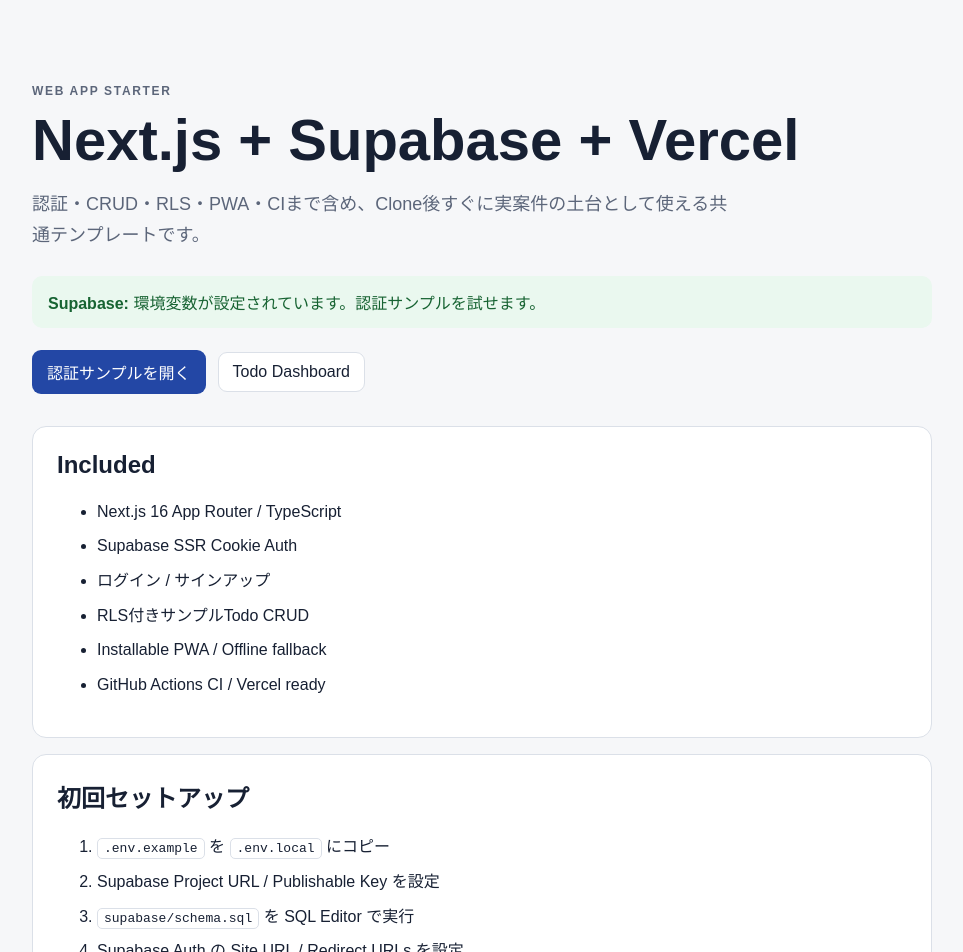
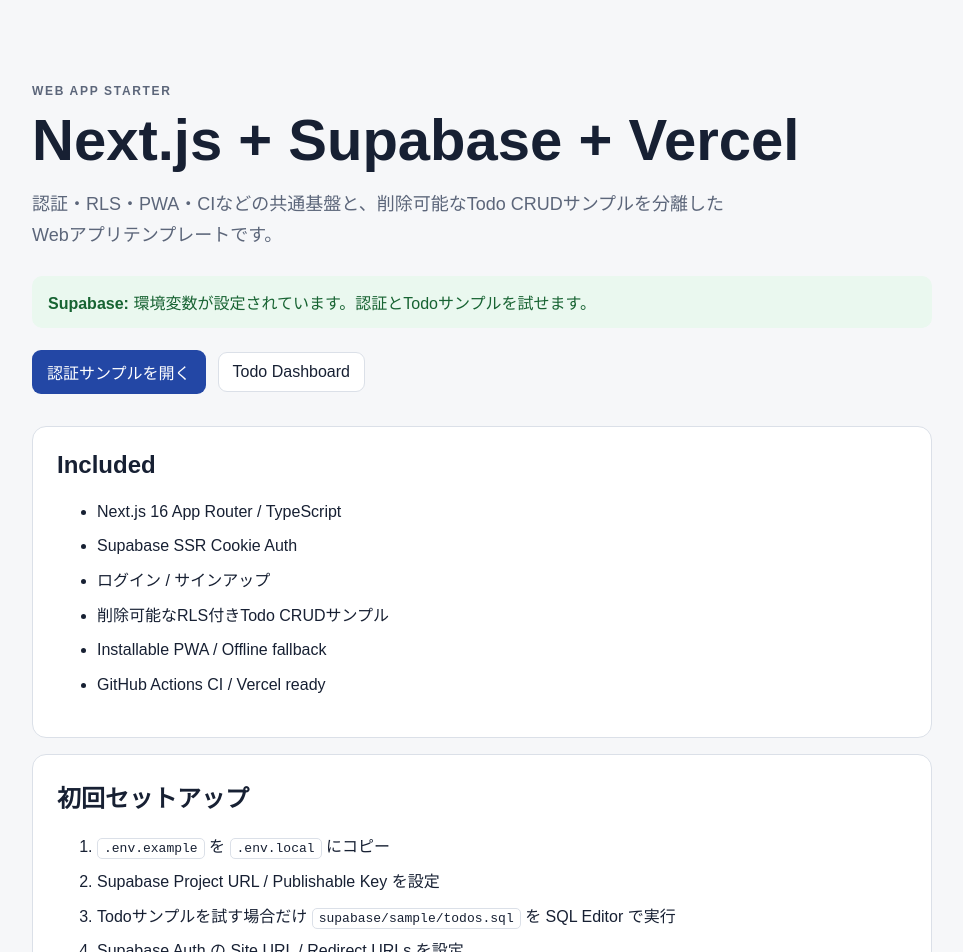
Before and after one commit to k-systems202208/nextjs-supabase-vercel-webapp-template, a Next.js app: page / in a window 1280 px wide. Shown: the top 952 px of the page, without its empty margins (158-1121 px from the left). Built offline with nearby package versions, Linux system fonts and the light colour scheme; no server answers.

Commit message:
Issue #14: トップ画面をsample分離後の構成へ更新

```diff
--- a/app/page.tsx
+++ b/app/page.tsx
@@ -5,7 +5,7 @@ const checks = [
   "Next.js 16 App Router / TypeScript",
   "Supabase SSR Cookie Auth",
   "ログイン / サインアップ",
-  "RLS付きサンプルTodo CRUD",
+  "削除可能なRLS付きTodo CRUDサンプル",
   "Installable PWA / Offline fallback",
   "GitHub Actions CI / Vercel ready",
 ];
@@ -19,13 +19,13 @@ export default function Home() {
         <p className="eyebrow">WEB APP STARTER</p>
         <h1>Next.js + Supabase + Vercel</h1>
         <p className="lead">
-          認証・CRUD・RLS・PWA・CIまで含め、Clone後すぐに実案件の土台として使える共通テンプレートです。
+          認証・RLS・PWA・CIなどの共通基盤と、削除可能なTodo CRUDサンプルを分離したWebアプリテンプレートです。
         </p>
 
         <div className={`status ${configured ? "ok" : "warn"}`}>
           <strong>Supabase:</strong>{" "}
           {configured
-            ? "環境変数が設定されています。認証サンプルを試せます。"
+            ? "環境変数が設定されています。認証とTodoサンプルを試せます。"
             : ".env.local を作成して接続情報を設定してください。"}
         </div>
 
@@ -51,7 +51,7 @@ export default function Home() {
         <ol>
           <li><code>.env.example</code> を <code>.env.local</code> にコピー</li>
           <li>Supabase Project URL / Publishable Key を設定</li>
-          <li><code>supabase/schema.sql</code> を SQL Editor で実行</li>
+          <li>Todoサンプルを試す場合だけ <code>supabase/sample/todos.sql</code> を SQL Editor で実行</li>
           <li>Supabase Auth の Site URL / Redirect URLs を設定</li>
           <li><code>npm run check</code> で一括検証</li>
         </ol>
```
